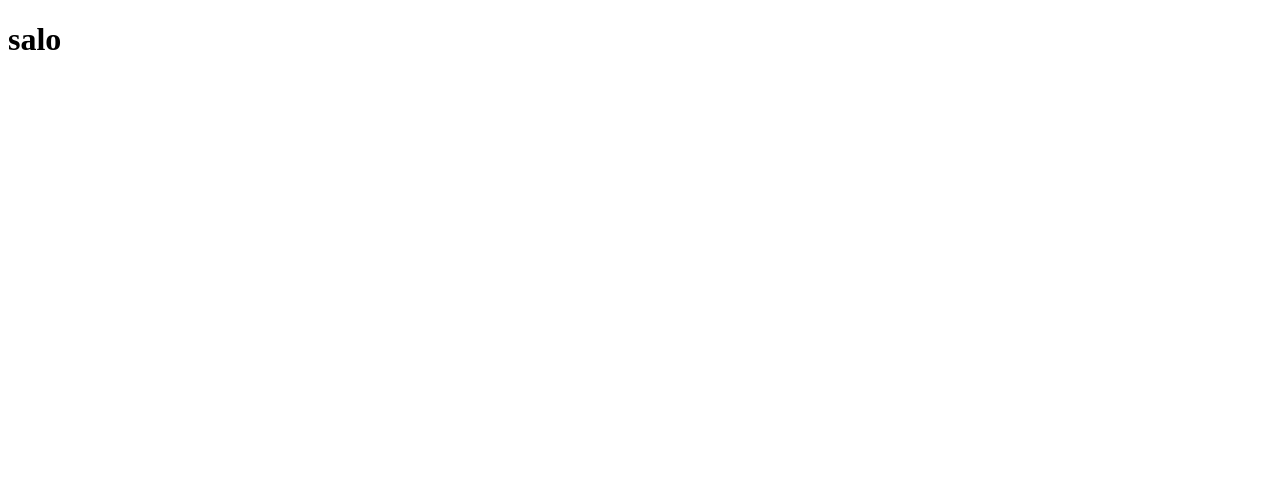
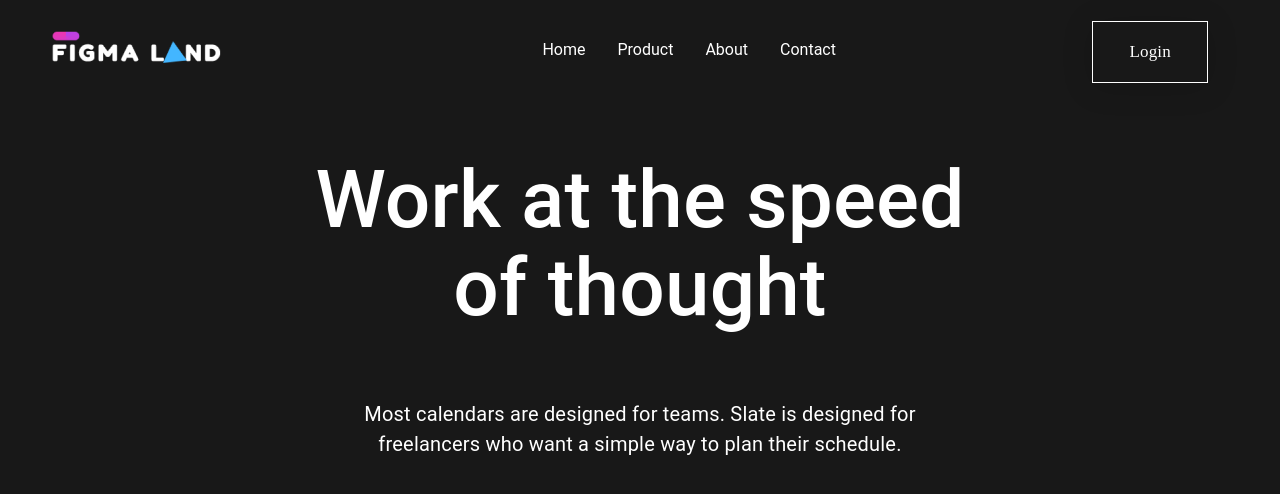
Before and after one commit to xondamirxonn/figma, a plain HTML site: page index.html in a window 1280 px wide. Drawn offline with Linux system fonts and the light colour scheme.

Commit message:
header qilinyapti

```diff
--- a/index.html
+++ b/index.html
@@ -6,12 +6,38 @@
   <link rel="stylesheet" href="styles/css/minified/main.min.css">
   <title>Document</title>
 </head>
-<body>
+<body style="  background: var(--dark-background, #181818);
+">
+  <header>
+  <div class="container">
   <!-- header -->
+<div class="header-flex">
+  <a href=""><img src="img/logo dark.png" alt=""></a>
+  <ul>
+    <li><a class="header-li" href="#">Home</a></li>
+    <li><a class="header-li" href="#">Product</a></li>
+    <li><a class="header-li" href="#">About</a></li>
+    <li><a class="header-li" href="#">Contact</a></li>
+  </ul>
+  <button class="header-login" >Login</button>
+</div>
+
+<nav>
+
+  <div class="nav-h1">
+    <h1>Work at the speed <br> of thought</h1>
+
+    <p>Most calendars are designed for teams. Slate is designed for <br> freelancers who want a simple way to plan their schedule.</p>
+  </div>
+
+</nav>
+</header>
   <!-- header end -->
 
   <!-- zokhid section -->
-  <h1>salo</h1>
+
   <!-- zokhid section -->
+
+  </div>
 </body>
 </html>
--- a/sass/_xondamir.scss
+++ b/sass/_xondamir.scss
@@ -0,0 +1,71 @@
+body {
+  font-family: "Oswald", sans-serif;
+  font-family: "Roboto", sans-serif;
+}
+
+a {
+  text-decoration: none;
+  color: white;
+}
+
+ul {
+  list-style: none;
+  display: flex;
+  gap: 32px;
+  justify-content: center;
+  align-items: center;
+}
+
+.header-flex {
+  display: flex;
+  justify-content: space-between;
+}
+
+.header-login {
+  all: unset;
+  margin-top: 0.8rem;
+  margin-right: 2rem;
+  display: flex;
+  // align-items: center;
+
+  padding: 0px 36px;
+
+  height: 60px;
+  border: 1px solid var(--light-text, #fff);
+  align-items: center;
+
+  box-shadow: 0px 4px 31px 0px rgba(0, 0, 0, 0.15);
+  flex-shrink: 0;
+  color: #fff;
+
+  font-family: Graphik;
+  font-size: 17px;
+  font-style: normal;
+  font-weight: 500;
+  line-height: 25px; /* 147.059% */
+  letter-spacing: 0.2px;
+}
+
+.nav-h1 h1 {
+  color: var(--light-text, #fff);
+  text-align: center;
+
+  font-size: 80px;
+  font-style: normal;
+  font-weight: 500;
+  line-height: 88px; /* 110% */
+  letter-spacing: 0.2px;
+}
+
+.nav-h1 p{
+  color: var(--light-text, #FFF);
+text-align: center;
+
+/* Sub Heading */
+
+font-size: 20px;
+font-style: normal;
+font-weight: 400;
+line-height: 30px; /* 150% */
+letter-spacing: 0.2px;
+}
--- a/sass/main.scss
+++ b/sass/main.scss
@@ -1,2 +1,8 @@
 @import "xondamir";
 @import "zokhid";
+
+.container{
+  width: 1200px;
+  margin: auto;
+
+}
```
Also changed, not shown: img/logo dark.png (added), styles/css/main.css, styles/css/minified/main.min.css, 2 other files.
